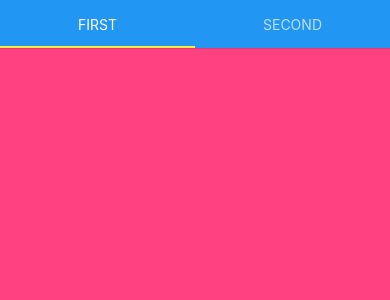
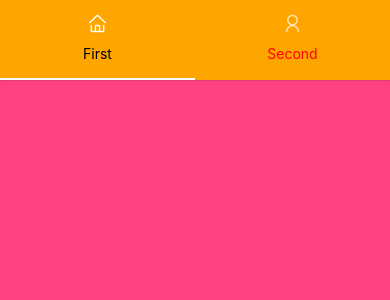
Before and after one commit to zainulabideen-dev/YT-RN-Tutorial-2024, a React Native app: screen /TabScreen in a window 390 px wide. Shown: the top 300 px of the page. Built offline with nearby package versions, Linux system fonts and the light colour scheme.

Commit message:
vector icons tab view adjustments

```diff
--- a/App.tsx
+++ b/App.tsx
@@ -1,5 +1,4 @@
 import * as React from 'react';
-import {View, Text} from 'react-native';
 import {NavigationContainer} from '@react-navigation/native';
 import {createNativeStackNavigator} from '@react-navigation/native-stack';
 import HomeScreen from './src/screen/home';
--- a/package.json
+++ b/package.json
@@ -17,7 +17,8 @@
     "react-native-pager-view": "^6.3.1",
     "react-native-safe-area-context": "^4.10.3",
     "react-native-screens": "^3.31.1",
-    "react-native-tab-view": "^3.5.2"
+    "react-native-tab-view": "^3.5.2",
+    "react-native-vector-icons": "^10.1.0"
   },
   "devDependencies": {
     "@babel/core": "^7.20.0",
--- a/src/screen/tab/index.js
+++ b/src/screen/tab/index.js
@@ -1,6 +1,7 @@
 import {View, Text, SafeAreaView, useWindowDimensions} from 'react-native';
 import React, {useState} from 'react';
-import {SceneMap, TabView} from 'react-native-tab-view';
+import {SceneMap, TabBar, TabView} from 'react-native-tab-view';
+import AntDesign from 'react-native-vector-icons/AntDesign';
 
 const FirstRoute = () => <View style={{flex: 1, backgroundColor: '#ff4081'}} />;
 
@@ -22,9 +23,30 @@ export default function TabScreen() {
     {key: 'second', title: 'Second'},
   ]);
 
+  const renderTabBar = props => (
+    <TabBar
+      {...props}
+      indicatorStyle={{backgroundColor: 'white'}}
+      style={{backgroundColor: 'orange'}}
+      renderLabel={({route, focused, color}) => (
+        <Text style={{color: focused ? 'black' : 'red', margin: 8}}>
+          {route.title}
+        </Text>
+      )}
+      renderIcon={({route, focused, color}) =>
+        route.title == 'First' ? (
+          <AntDesign name={'home'} color={color} size={20} />
+        ) : (
+          <AntDesign name={'user'} color={color} size={20} />
+        )
+      }
+    />
+  );
+
   return (
     <SafeAreaView style={{flex: 1}}>
       <TabView
+        renderTabBar={renderTabBar}
         navigationState={{index, routes}}
         renderScene={renderScene}
         onIndexChange={setIndex}
```
Also changed, not shown: 3 other files (tests, documents, lock files or other folders).
